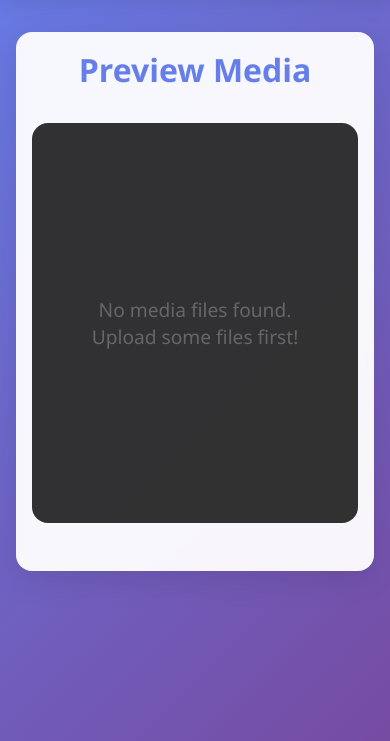
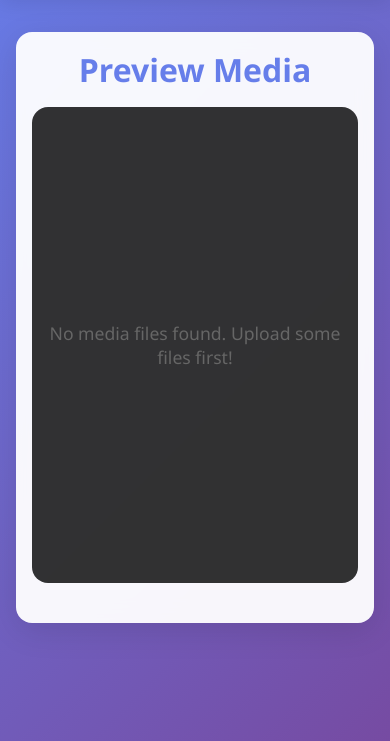
Before and after one commit to fildred13/dmm, a Flask app: page /preview in a window 390 px wide. Shown: the part 103-844 px from the top of the page. Run offline with Flask 3, Linux system fonts and the light colour scheme; data that the repository does not hold is empty.

Commit message:
refactored preview mode to fit on one screen

```diff
--- a/templates/preview.html
+++ b/templates/preview.html
@@ -4,39 +4,72 @@
 
 {% block extra_css %}
 <style>
-    .preview-container {
-        text-align: center;
-        margin-bottom: 2rem;
+    .preview-layout {
+        display: flex;
+        gap: 1.5rem;
+        height: calc(100vh - 250px);
+        min-height: 500px;
+        max-height: 900px;
     }
 
-    .media-display {
-        background: rgba(0, 0, 0, 0.8);
-        border-radius: 16px;
-        padding: 2rem;
-        margin-bottom: 2rem;
-        min-height: 400px;
+    .preview-sidebar {
+        flex: 0 0 280px;
         display: flex;
-        align-items: center;
-        justify-content: center;
-        position: relative;
+        flex-direction: column;
+        gap: 0.75rem;
     }
 
-    .media-display img,
-    .media-display video {
-        max-width: 100%;
-        max-height: 600px;
-        border-radius: 8px;
-        box-shadow: 0 8px 32px rgba(0, 0, 0, 0.3);
+    .preview-main {
+        flex: 1;
+        display: flex;
+        flex-direction: column;
+        min-height: 0;
     }
 
-    .media-display video {
-        width: auto;
-        height: auto;
+    .media-info {
+        background: rgba(255, 255, 255, 0.9);
+        border-radius: 12px;
+        padding: 1.25rem;
+        flex-shrink: 0;
     }
 
-    .no-media {
+    .media-counter {
+        font-size: 1rem;
+        color: #667eea;
+        font-weight: 500;
+        margin-bottom: 0.5rem;
+    }
+
+    .media-filename {
+        font-size: 1.1rem;
+        font-weight: 600;
+        color: #333;
+        margin-bottom: 0.5rem;
+        word-break: break-word;
+    }
+
+    .media-path {
         color: #666;
-        font-size: 1.2rem;
+        font-family: monospace;
+        font-size: 0.8rem;
+        background: rgba(0, 0, 0, 0.05);
+        padding: 0.4rem;
+        border-radius: 4px;
+        word-break: break-all;
+        margin-bottom: 0.5rem;
+    }
+
+    .media-dimensions {
+        font-size: 0.9rem;
+        color: #667eea;
+        font-weight: 500;
+    }
+
+    .dimensions-text {
+        background: rgba(102, 126, 234, 0.1);
+        padding: 0.3rem 0.6rem;
+        border-radius: 4px;
+        display: inline-block;
     }
 
     .navigation {
@@ -44,7 +77,7 @@
         justify-content: center;
         align-items: center;
         gap: 1rem;
-        margin-bottom: 2rem;
+        flex-shrink: 0;
     }
 
     .nav-btn {
@@ -74,72 +107,44 @@
         cursor: not-allowed;
     }
 
-    .media-info {
-        background: rgba(255, 255, 255, 0.9);
-        border-radius: 12px;
-        padding: 1.5rem;
-        margin-bottom: 2rem;
+    .media-display {
+        background: rgba(0, 0, 0, 0.8);
+        border-radius: 16px;
+        padding: 1rem;
+        flex: 1;
+        display: flex;
+        align-items: center;
+        justify-content: center;
+        position: relative;
+        min-height: 0;
+        overflow: hidden;
     }
 
-    .media-counter {
-        font-size: 1.1rem;
-        color: #667eea;
-        font-weight: 500;
-        margin-bottom: 0.5rem;
+    .media-display img,
+    .media-display video {
+        max-width: 100%;
+        max-height: 100%;
+        border-radius: 8px;
+        box-shadow: 0 8px 32px rgba(0, 0, 0, 0.3);
+        object-fit: contain;
     }
 
-    .media-filename {
-        font-size: 1.2rem;
-        font-weight: 600;
-        color: #333;
-        margin-bottom: 0.5rem;
+    .media-display video {
+        width: auto;
+        height: auto;
     }
 
-    .media-path {
+    .no-media {
         color: #666;
-        font-family: monospace;
-        font-size: 0.9rem;
-        background: rgba(0, 0, 0, 0.05);
-        padding: 0.5rem;
-        border-radius: 4px;
-        word-break: break-all;
-        margin-bottom: 0.5rem;
+        font-size: 1.1rem;
+        text-align: center;
     }
-
-    .media-dimensions {
-        display: flex;
-        gap: 1rem;
-        justify-content: center;
-        margin-top: 0.5rem;
-    }
-
-    .dimension-item {
-        background: rgba(102, 126, 234, 0.1);
-        color: #667eea;
-        padding: 0.5rem 1rem;
-        border-radius: 8px;
-        font-weight: 500;
-        font-size: 0.9rem;
-    }
-
-    .dimension-label {
-        font-size: 0.8rem;
-        opacity: 0.8;
-        margin-bottom: 0.2rem;
-    }
-
-    .dimension-value {
-        font-size: 1rem;
-        font-weight: 600;
-    }
-
-
 
     .loading {
         display: flex;
         align-items: center;
         justify-content: center;
-        min-height: 400px;
+        height: 100%;
     }
 
     .fade-in {
@@ -150,38 +155,58 @@
         from { opacity: 0; transform: translateY(10px); }
         to { opacity: 1; transform: translateY(0); }
     }
+
+    /* Responsive adjustments for smaller screens */
+    @media (max-width: 768px) {
+        .preview-layout {
+            flex-direction: column;
+            height: auto;
+        }
+
+        .preview-sidebar {
+            flex: none;
+            order: 2;
+        }
+
+        .preview-main {
+            order: 1;
+        }
+
+        .media-display {
+            min-height: 400px;
+        }
+    }
 </style>
 {% endblock %}
 
 {% block content %}
 <div class="card">
-    <h1 style="text-align: center; margin-bottom: 2rem; color: #667eea;">Preview Media</h1>
+    <h1 style="text-align: center; margin-bottom: 1rem; color: #667eea;">Preview Media</h1>
 
+    <div class="preview-layout">
+        <div class="preview-sidebar">
             <div id="mediaInfo" class="media-info" style="display: none;">
                 <div class="media-counter" id="mediaCounter"></div>
                 <div class="media-filename" id="mediaFilename"></div>
                 <div class="media-path" id="mediaPath"></div>
                 <div class="media-dimensions" id="mediaDimensions" style="display: none;">
-            <div class="dimension-item">
-                <div class="dimension-label">Width</div>
-                <div class="dimension-value" id="mediaWidth">-</div>
-            </div>
-            <div class="dimension-item">
-                <div class="dimension-label">Height</div>
-                <div class="dimension-value" id="mediaHeight">-</div>
-            </div>
-        </div>
-    </div>
-
-    <div class="preview-container">
-        <div class="media-display" id="mediaDisplay">
-            <div class="no-media">No media files found. Upload some files first!</div>
+                    <span class="dimensions-text">
+                        <span id="mediaWidth">-</span> × <span id="mediaHeight">-</span>
+                    </span>
                 </div>
             </div>
 
             <div class="navigation" id="navigation" style="display: none;">
                 <button class="nav-btn" id="prevBtn" onclick="previousMedia()">‹</button>
                 <button class="nav-btn" id="nextBtn" onclick="nextMedia()">›</button>
+            </div>
+        </div>
+
+        <div class="preview-main">
+            <div class="media-display" id="mediaDisplay">
+                <div class="no-media">No media files found. Upload some files first!</div>
+            </div>
+        </div>
     </div>
 </div>
 {% endblock %}
@@ -243,7 +268,7 @@ async function showMedia(index) {
 
         // Update dimensions if available
         if (mediaInfo.width && mediaInfo.height) {
-            document.getElementById('mediaDimensions').style.display = 'flex';
+            document.getElementById('mediaDimensions').style.display = 'block';
             document.getElementById('mediaWidth').textContent = `${mediaInfo.width}px`;
             document.getElementById('mediaHeight').textContent = `${mediaInfo.height}px`;
         } else {
```
Lines whose indentation alone changed are shown as unchanged.
